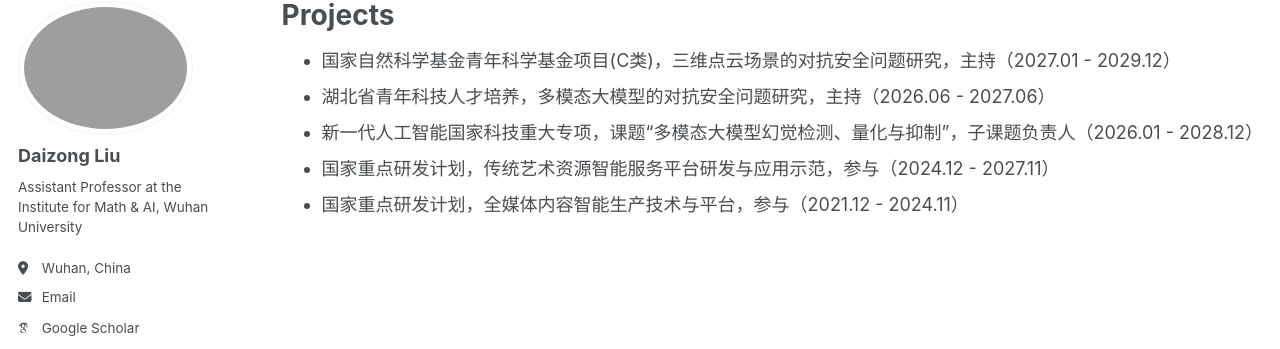
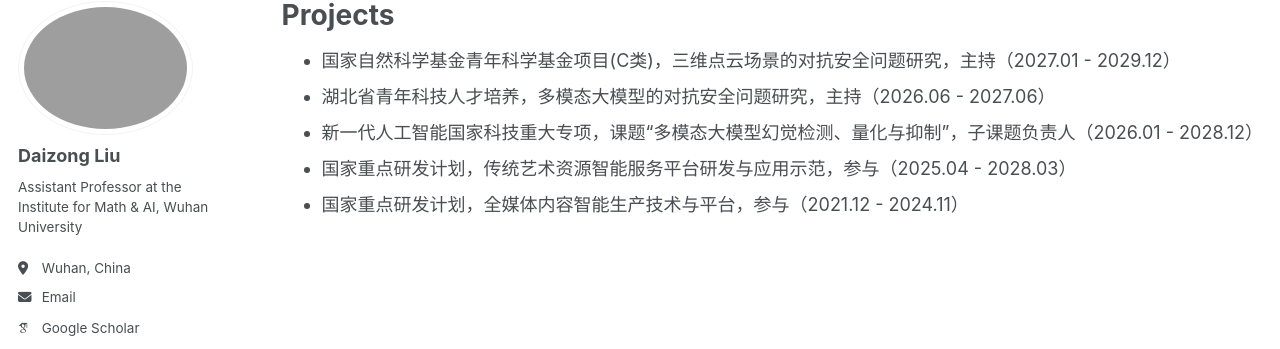
Before and after one commit to liudaizong/liudaizong.github.io, a Jekyll site: the page built from _pages/projects.md, in a window 1280 px wide. Shown: the part 98-447 px from the top of the page. Built offline with Jekyll 4.4.1, drawn with Linux system fonts in a browser that asks for light colours; some web fonts are replaced.

Commit message:
Update projects.md

```diff
--- a/_pages/projects.md
+++ b/_pages/projects.md
@@ -6,5 +6,5 @@ layout: archive
 * 国家自然科学基金青年科学基金项目(C类)，三维点云场景的对抗安全问题研究，主持（2027.01 - 2029.12）
 * 湖北省青年科技人才培养，多模态大模型的对抗安全问题研究，主持（2026.06 - 2027.06）
 * 新一代人工智能国家科技重大专项，课题“多模态大模型幻觉检测、量化与抑制”，子课题负责人（2026.01 - 2028.12）
-* 国家重点研发计划，传统艺术资源智能服务平台研发与应用示范，参与（2024.12 - 2027.11）
+* 国家重点研发计划，传统艺术资源智能服务平台研发与应用示范，参与（2025.04 - 2028.03）
 * 国家重点研发计划，全媒体内容智能生产技术与平台，参与（2021.12 - 2024.11）
```
